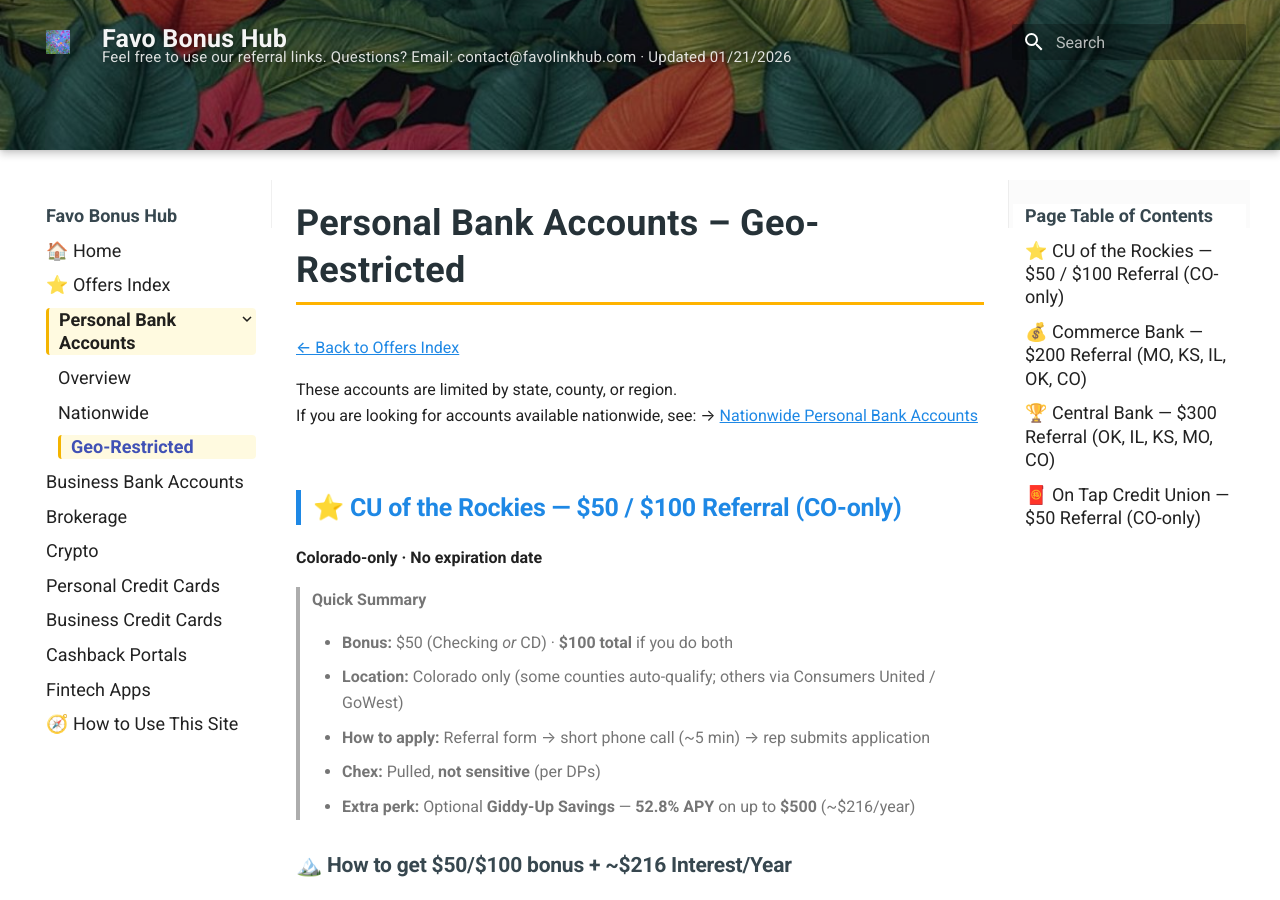
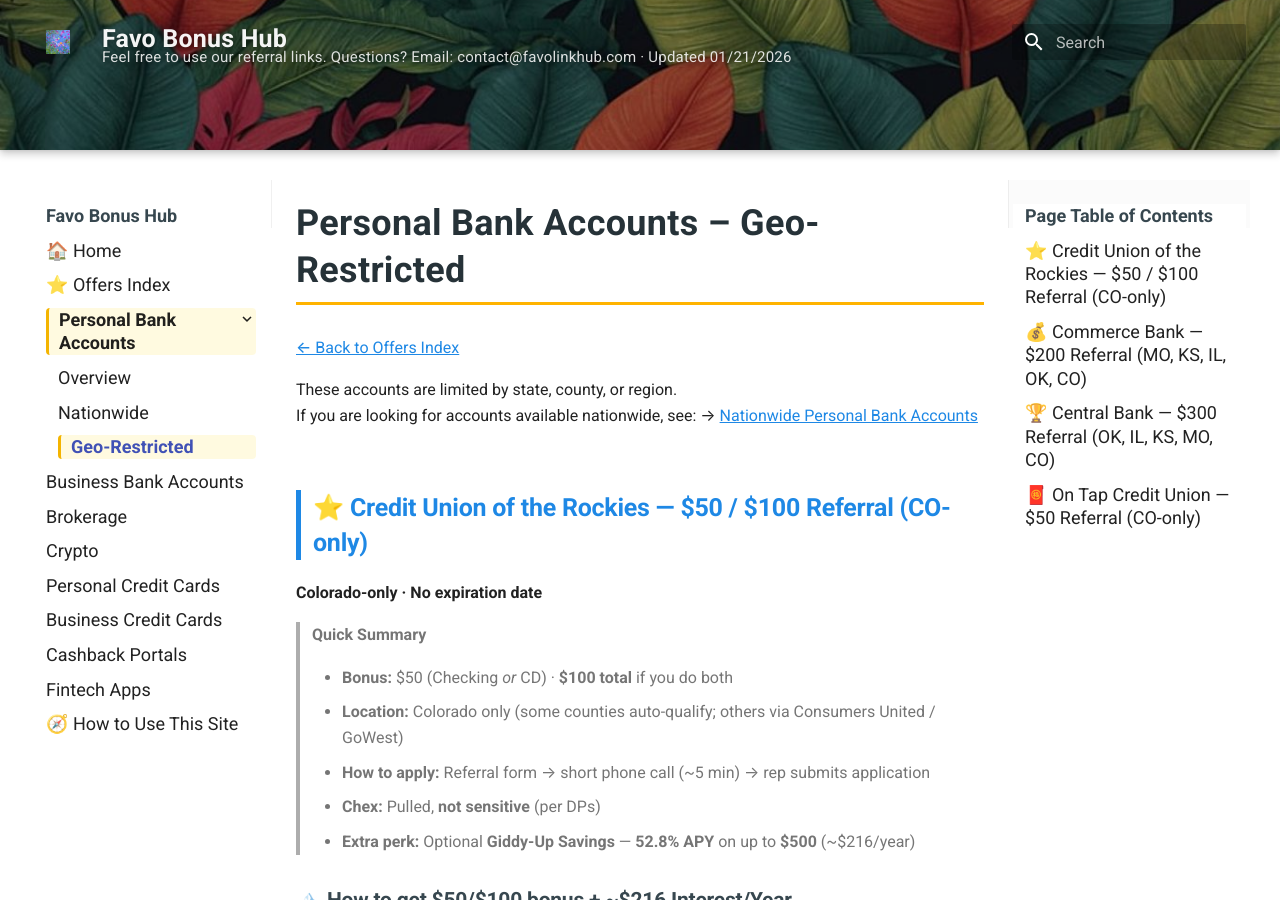
Before and after one commit to whispersofzephyr/favolinkhub-site, an MkDocs documentation site: the page built from docs/personal-bank-geo.md, in a window 1280 px wide and 900 px high. Built offline with MkDocs 1.6.1 and Material for MkDocs 9.7.7, drawn with Linux system fonts in a browser that asks for light colours.

Commit message:
Update personal-bank-geo.md

```diff
--- a/docs/personal-bank-geo.md
+++ b/docs/personal-bank-geo.md
@@ -7,7 +7,7 @@ If you are looking for accounts available nationwide, see:
 → [Nationwide Personal Bank Accounts](../personal-bank-nationwide/)
 
 <a id="cu-of-the-rockies"></a>
-## ⭐ CU of the Rockies — $50 / $100 Referral (CO-only)
+## ⭐ Credit Union of the Rockies — $50 / $100 Referral (CO-only)
 **Colorado-only · No expiration date**
 
 > **Quick Summary**
```
